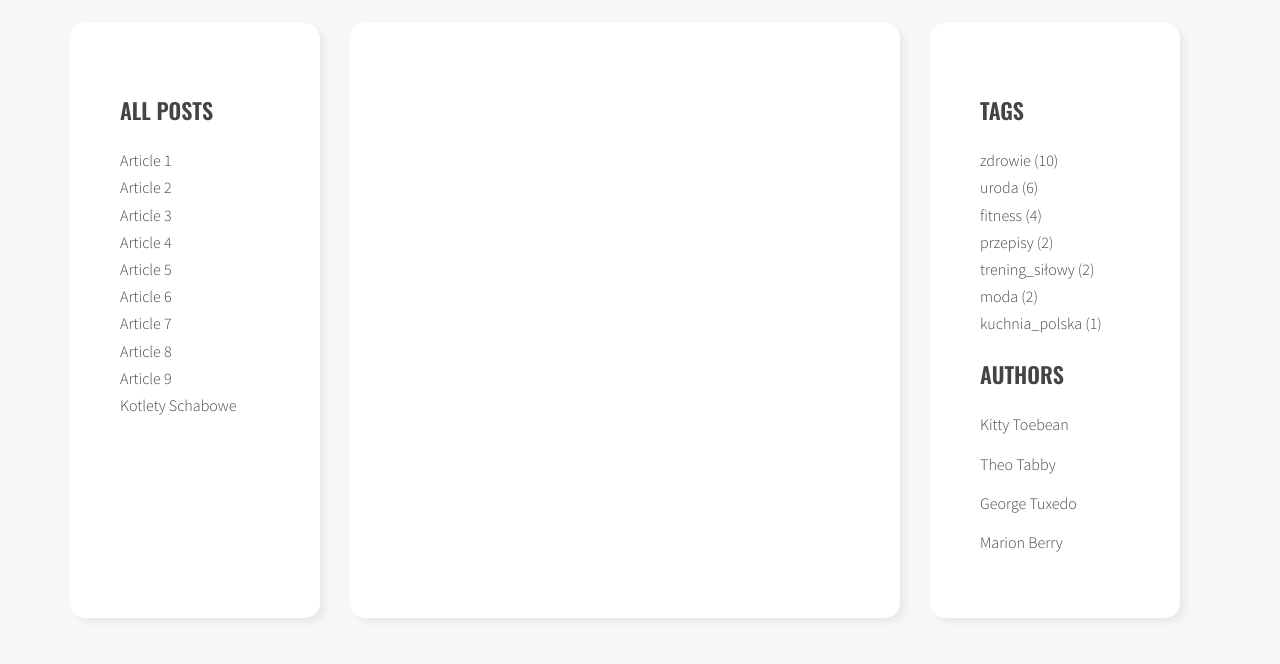
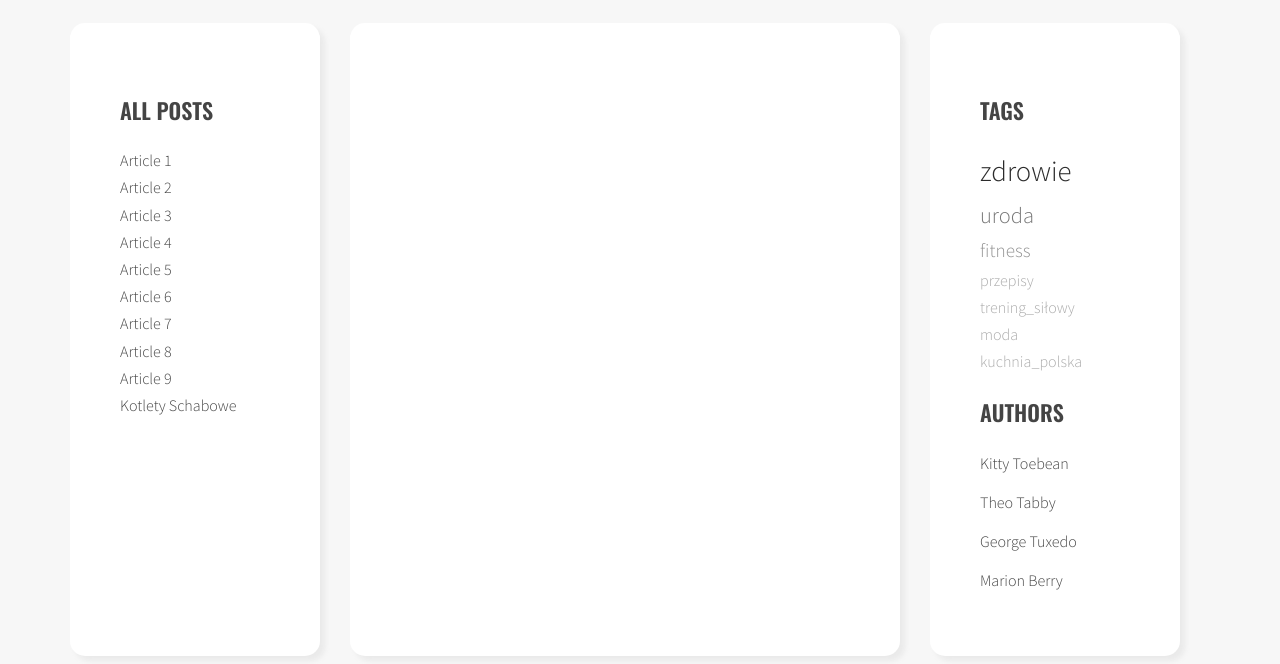
Before and after one commit to mikeru-design/Modul_5-javascript-blog, a website: page index.html in a window 1280 px wide. Shown: the part 220-884 px from the top of the page. Before the commit the page ends 846 px from the top, so only its background shows below. Drawn offline with nearby package versions, Linux system fonts and the light colour scheme.

Commit message:
Add cloud formating to tagsListRight

```diff
--- a/js/script.js
+++ b/js/script.js
@@ -6,7 +6,9 @@ const
   optTitleSelector = '.post-title',
   optArticleTagsSelector = '.post-tags .list',
   optArticleAuthorSelector = '.post-author',
-  optTagsListSelector = '.list.tags';
+  optTagsListSelector = '.list.tags',
+  optCloudClassCount = '5',
+  optCloudClassPrefix = 'tag-size-';
 
 // ---------------------------------titleClickHandler-----------------------------------
 
@@ -79,7 +81,7 @@ function generateTitleLinks(customSelector = ''){
 }
 generateTitleLinks();
 
-// ---------------------------------generateTags-----------------------------------
+// ---------------------------------calculateTagsParams-----------------------------------
 
 function calculateTagsParams(tags){
   const params = {max:0, min:999999};
@@ -93,6 +95,19 @@ function calculateTagsParams(tags){
 
   return params;
 }
+
+// ---------------------------------calculateTagClass-----------------------------------
+
+function calculateTagClass(count, params){
+  const normalizedCount = count - params.min;
+  const normalizedMax = params.max - params.min;
+  const percentage = normalizedCount/ normalizedMax;
+  const classNumber = Math.floor(percentage * (optCloudClassCount -1) + 1);
+
+  return (optCloudClassPrefix + classNumber);
+}
+
+// ---------------------------------generateTags-----------------------------------
 
 function generateTags(){
 
@@ -162,13 +177,14 @@ function generateTags(){
   for (let tag in allTags) {
 
     // [NEW] generate code of a link and add it to allTagsHTML
-    const tagLink = '<li><a href="#tag-' + tag + '"><span>' + tag + ' (' + allTags[tag] + ')</span></a></li>';
+    const tagLinkHTML = '<li><a href="#tag-' + tag + '" class="' + calculateTagClass(allTags[tag], tagsParams) + '"><span>' + tag + '</span></a></li>';
+    console.log('tagLinkHTML:', tagLinkHTML);
 
-    allTagsHTML += tagLink;
+    allTagsHTML += tagLinkHTML;
     // [NEW] END LOOP: for each tag in allTags:
   }
   // [NEW] add html from allTagsHTML to tagList
-tagListRight.insertAdjacentHTML('beforeend', allTagsHTML);
+  tagListRight.insertAdjacentHTML('beforeend', allTagsHTML);
 }
 generateTags();
 
--- a/sass/style.scss
+++ b/sass/style.scss
@@ -65,6 +65,28 @@ body {
   box-shadow: 5px 5px 5px rgba(186, 186, 186, 0.196);
 }
 
+.tag-size-1 span{
+  font-size: 100%;
+  color: lighten($color-dark, 40%);
+}
+.tag-size-2 span{
+  font-size: 120%;
+  color: lighten($color-dark, 30%);
+}
+.tag-size-3 span{
+  font-size: 140%;
+  color: lighten($color-dark, 20%);
+}
+.tag-size-4 span{
+  font-size: 180%;
+  color: lighten($color-dark, 10%);
+}
+.tag-size-5 span{
+  font-size: 180%;
+  // font-weight: 600;
+  color: darken($color-dark, 10%);
+}
+
 /* ----------------------------------------Logo */
 
 .logo {
@@ -126,6 +148,14 @@ body {
   }
 }
 
+.list.tags li{
+  &::before{
+    display: none;
+  a{
+    }
+  }
+}
+
 /* -----------------------------------Authors */
 
 .authors {
@@ -145,7 +175,6 @@ body {
   height: auto;
   // max-height: 600px;
 }
-
 
 .post{
   position: absolute;
@@ -219,6 +248,7 @@ body {
     ul{
       display: flex;
       flex-wrap: wrap;
+      justify-content: center;
 
       li{
         position: relative;
```
Also changed, not shown: css/style.css, 1 other file.
